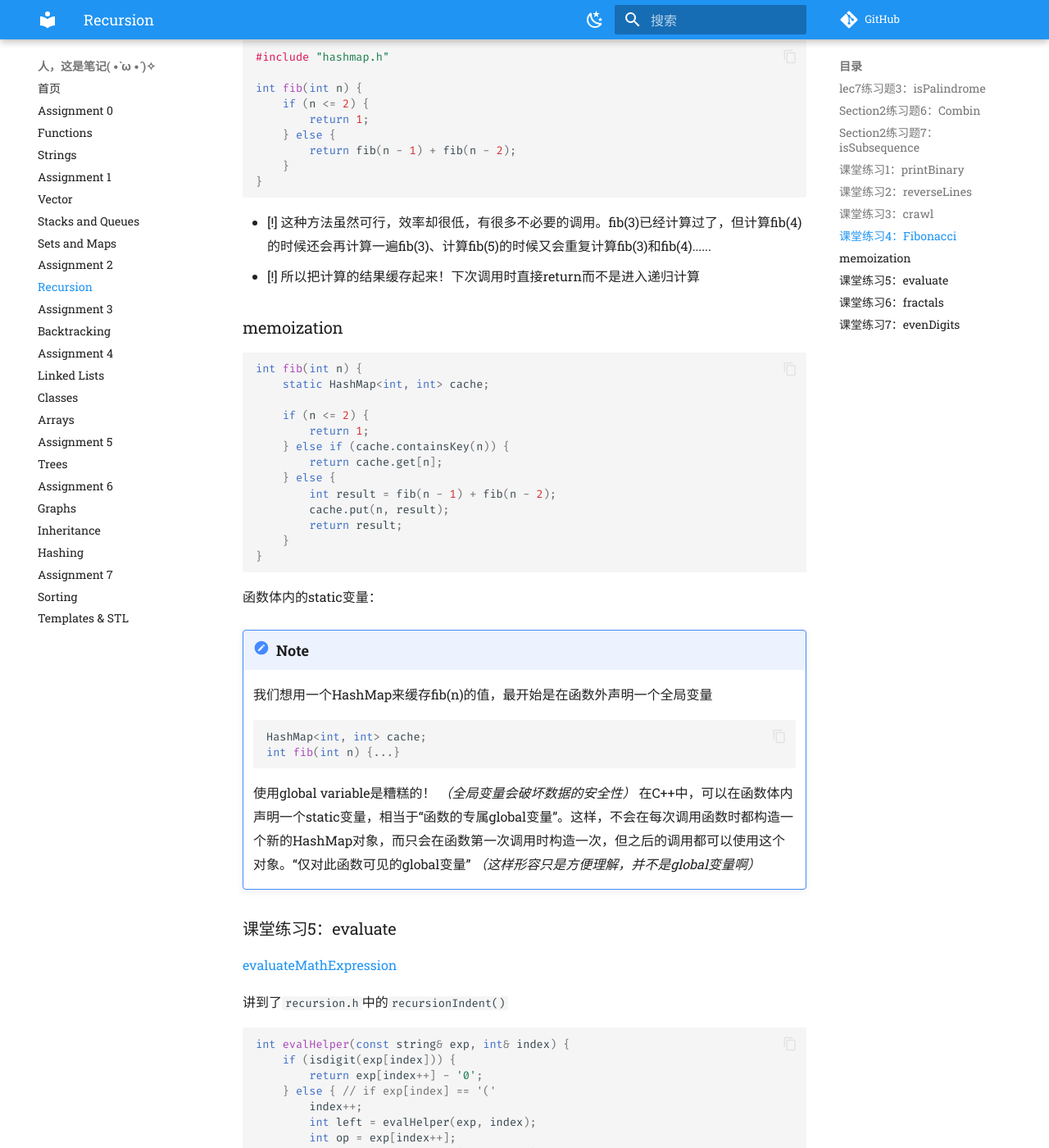
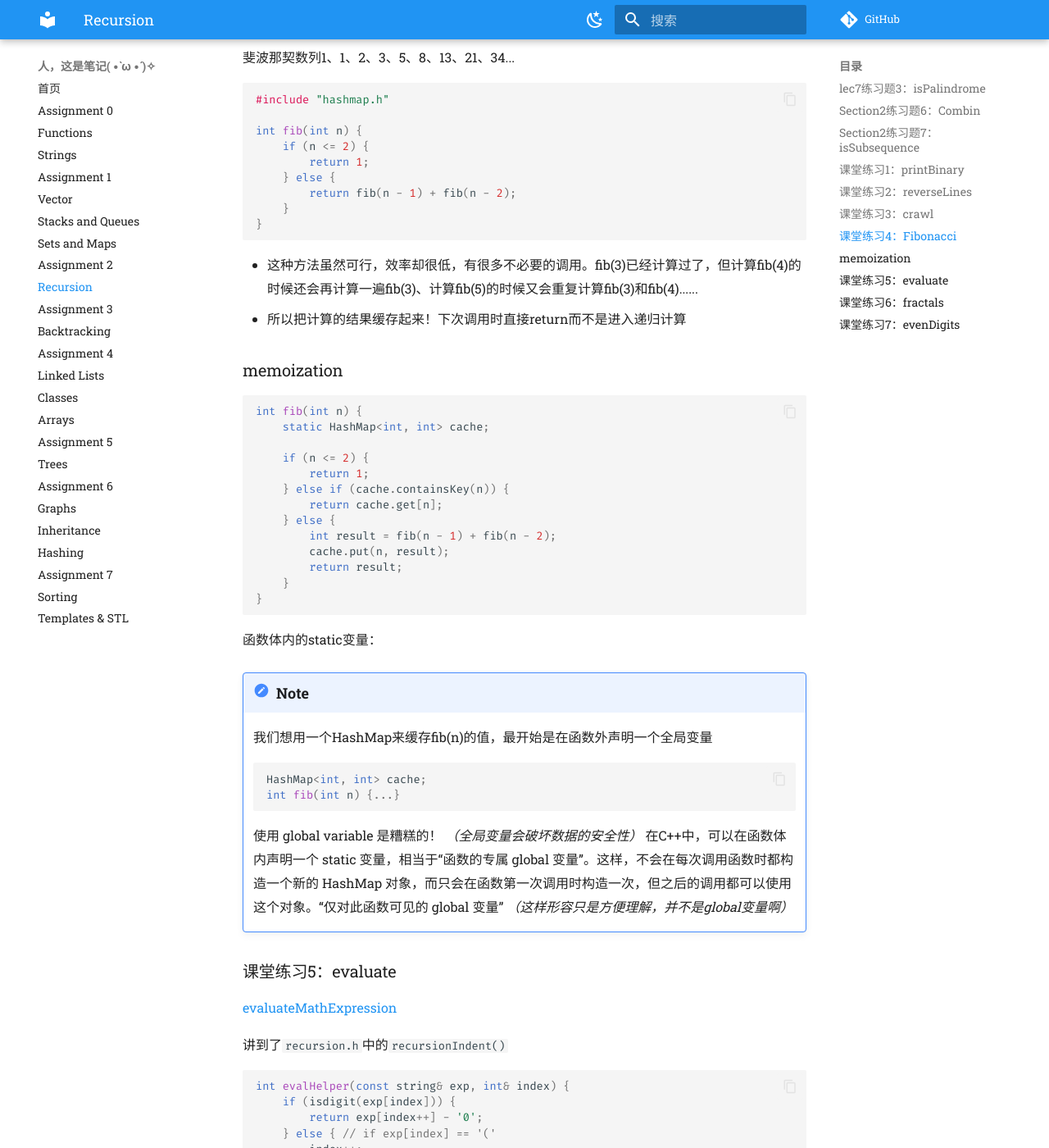
Before and after one commit to Ori-Alnilam/cs106x-notes-by-mkdocs, an MkDocs documentation site: the page built from docs/lec7-9_recursion.md, in a window 1280 px wide and 1400 px high, scrolled down 4090 px. Shown: the whole window at 82% size. Built offline with MkDocs 1.6.1 and Material for MkDocs 9.7.7, drawn with Linux system fonts in a browser that asks for light colours; comment, search, counter and statistics services are not loaded; some of the changed text lies outside the part shown.

Commit message:
又又又改了一点点渲染问题

````diff
--- a/docs/lec7-9_recursion.md
+++ b/docs/lec7-9_recursion.md
@@ -36,6 +36,7 @@
 ### Section2练习题6：Combin
 !!! note
     **组合数（Combination）**：在数学中，组合数 $C(n,k)$ 表示从 $n$ 个不同元素中选取 $k$ 个元素的方案数，不考虑顺序。公式为：
+
     $$C(n, k) = \frac{n!}{k! \cdot (n - k)!}$$
 
     组合数 $C(n,k)$ 满足以下递推关系：
@@ -69,7 +70,7 @@
     }
 }
 ```
-- [!] 如果不用SPL库，只需把HashMap改成`unordered_map`，`if (m.containsKey(key))`改成`if (m.find(key) != m.end()`就可以了。
+💡 如果不用SPL库，只需把HashMap改成`unordered_map`，`if (m.containsKey(key))`改成`if (m.find(key) != m.end()`就可以了。
 
 ### Section2练习题7：isSubsequence
 ```cpp
@@ -87,7 +88,7 @@
 ```
 感觉自己写得怪怪的+1
 
-- [!] 改进后的代码：
+💡 改进后的代码：
 ```cpp
 bool isSubsequence(const string& s, const string& t, int i = 0, int j = 0) {
     if (j == t.length()) { // 或者if(t.empty())
@@ -159,7 +160,7 @@
 }
 ```
 
-- [!] 当字符串作为参数传递时，大多时候`const string& s`更好。*（如果不希望字符串被更改的话）*
+当字符串作为参数传递时，大多时候`const string& s`更好。*（如果不希望字符串被更改的话）*
 
 ### 课堂练习4：Fibonacci
 斐波那契数列1、1、2、3、5、8、13、21、34...
@@ -176,8 +177,8 @@
 }
 ```
 
-- [!] 这种方法虽然可行，效率却很低，有很多不必要的调用。fib(3)已经计算过了，但计算fib(4)的时候还会再计算一遍fib(3)、计算fib(5)的时候又会重复计算fib(3)和fib(4)......
-- [!] 所以把计算的结果缓存起来！下次调用时直接return而不是进入递归计算
+- 这种方法虽然可行，效率却很低，有很多不必要的调用。fib(3)已经计算过了，但计算fib(4)的时候还会再计算一遍fib(3)、计算fib(5)的时候又会重复计算fib(3)和fib(4)......
+- 所以把计算的结果缓存起来！下次调用时直接return而不是进入递归计算
 
 ### memoization
 ```cpp
@@ -204,7 +205,7 @@
     HashMap<int, int> cache;
     int fib(int n) {...}
     ```
-    使用global variable是糟糕的！ *（全局变量会破坏数据的安全性）* 在C++中，可以在函数体内声明一个static变量，相当于“函数的专属global变量”。这样，不会在每次调用函数时都构造一个新的HashMap对象，而只会在函数第一次调用时构造一次，但之后的调用都可以使用这个对象。“仅对此函数可见的global变量” *（这样形容只是方便理解，并不是global变量啊）*
+    使用 global variable 是糟糕的！ *（全局变量会破坏数据的安全性）* 在C++中，可以在函数体内声明一个 static 变量，相当于“函数的专属 global 变量”。这样，不会在每次调用函数时都构造一个新的 HashMap 对象，而只会在函数第一次调用时构造一次，但之后的调用都可以使用这个对象。“仅对此函数可见的 global 变量” *（这样形容只是方便理解，并不是global变量啊）*
 
 ### 课堂练习5：evaluate
 [evaluateMathExpression](https://www.codestepbystep.com/problem/view/cpp/recursion/evaluateMathExpression)
````
Also changed, not shown: docs/lec2_functions.md (+2 -2 lines), docs/lec3_strings.md (+1 -1 lines).
